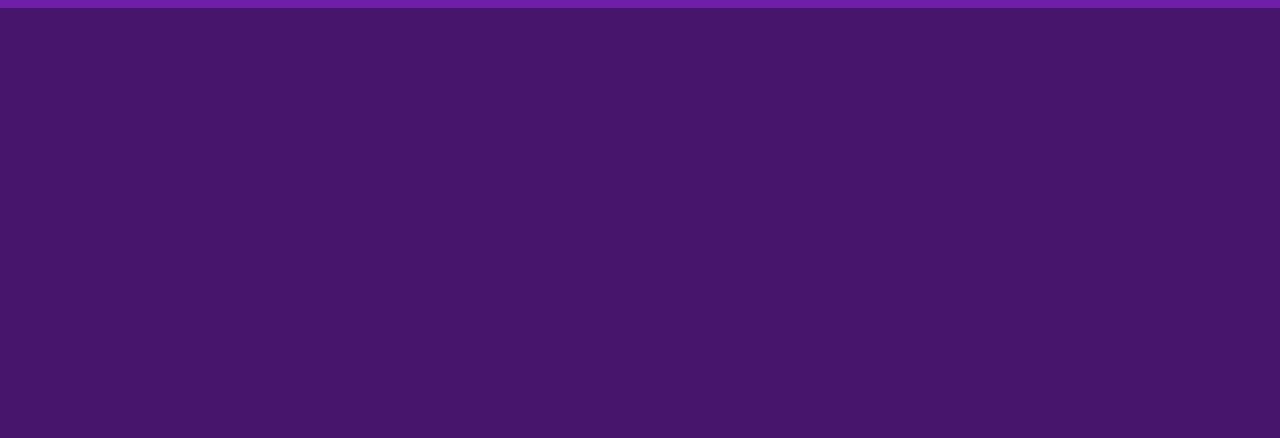
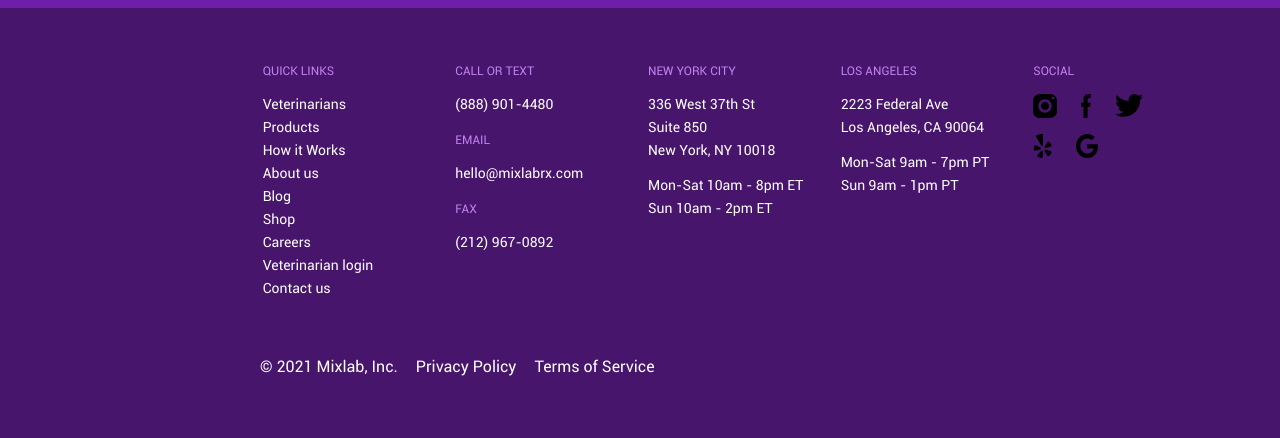
Before and after one commit to dubnyaka/Mixlab, a plain HTML site: page index.html in a window 1280 px wide. Shown: the part 4518-4956 px from the top of the page. Drawn offline with nearby package versions, Linux system fonts and the light colour scheme.

Commit message:
No-adaptive version is done

```diff
--- a/css/style.css
+++ b/css/style.css
@@ -45,6 +45,14 @@
     line-height: 19px;
     padding: 15px 40px;
     border-radius: 24px;
+}
+
+.mb-4{
+    margin-bottom: 1rem;
+}
+
+.mt-4{
+    margin-top: 1rem;
 }
 
 .container {
@@ -326,7 +334,7 @@
     padding-bottom: 27px;
 }
 
-.carousel{
+.carousel {
     height: 354px;
 }
 
@@ -350,6 +358,7 @@
 .carousel__img {
     width: 100%;
     height: 100%;
+    flex-grow: 1;
 }
 
 .country {
@@ -391,25 +400,26 @@
     text-align: center;
 }
 
-.in-the-wild__btn-container{
+.in-the-wild__btn-container {
     display: flex;
     justify-content: center;
 }
 
-.article-carousel {
-    height: 485px;
-    margin-bottom: 49px;
+.article-carousel{
+    display: flex;
+    justify-content: center;
 }
 
 .article-carousel__cell {
     width: 27%;
     margin-right: 32px;
-    height: 100%;
+    height: 485px;
     display: flex;
     flex-direction: column;
+    margin-bottom: 49px;
 }
 
-.article-carousel__img{
+.article-carousel__img {
     flex-grow: 0;
 }
 
@@ -440,23 +450,98 @@
     padding-bottom: 15px;
 }
 
-.article-carousel__link{
+.article-carousel__link {
     margin-top: auto;
 }
 
-.footer{
+.footer {
     height: 581px;
     background: #48156D;
 }
 
-.footer__head{
+.footer__head {
     height: 151px;
     background: #6F1EAA;
 }
 
-.footer__logo-list{
+.footer__logo-list {
     display: flex;
     justify-content: space-evenly;
     padding-top: 40px;
     padding-bottom: 24px;
 }
+
+.footer-info {
+    padding-left: 2.5rem;
+    padding-right: 2.5rem;
+    padding-bottom: 2rem;
+    max-width: 1220px;
+    margin-left: auto;
+    margin-right: auto;
+}
+
+.footer-info__grid {
+    display: grid;
+    grid-template-columns: repeat(6, minmax(0, 1fr));
+    grid-gap: 1rem;
+    gap: 1rem;
+    padding-top: 3.5rem;
+    padding-bottom: 3.5rem;
+}
+
+.footer-info__grid-element-grid {
+    display: grid;
+    grid-row-gap: 1rem;
+    row-gap: 1rem;
+}
+
+.footer__title {
+    color: #C282F0;
+    font-size: 12px;
+    line-height: 14px;
+    text-transform: uppercase;
+}
+
+.footer__link{
+    margin-bottom: 0.25rem;
+}
+
+.footer__link a{
+    font-size: 14px;
+    line-height: 18px;
+    color: #fff;
+}
+
+.social-images{
+    display: flex;
+    flex-direction: column;
+}
+
+.social-images{
+    margin-top: 1rem;
+}
+
+.social-images__block{
+    display: flex;
+}
+
+.social-images__block + .social-images__block{
+    margin-top: 1rem;
+}
+
+.social-images__img + .social-images__img{
+    margin-left: 24px;
+}
+
+.footer-copyrite{
+    display: flex;
+
+}
+
+.footer-copyrite__item{
+    margin-right: 18px;
+}
+
+.footer-copyrite__item, .footer-copyrite__item a{
+    color: #fff;
+}
--- a/index.html
+++ b/index.html
@@ -243,26 +243,6 @@
           </div>
         </div>
 
-        <div class="article-carousel__cell">
-          <img src="images/in-the-wild__img1.jpg" alt="" class="article-carousel__img" style="width:100%">
-          <div class="article-carousel__text-block">
-            <p class="article-carousel__data">May 3, 2021</p>
-            <h3 class="article-carousel__title">What is compounding?</h3>
-            <p class="article-carousel__text">Compounding is the art and science of preparing personalized medications.
-            </p>
-            <a href="#" class="article-carousel__link">Read the article</a>
-          </div>
-        </div>
-
-        <div class="article-carousel__cell">
-          <img src="images/in-the-wild__img2.jpg" alt="" class="article-carousel__img" style="width:100%">
-          <div class="article-carousel__text-block">
-            <p class="article-carousel__data">June 15, 2021</p>
-            <h3 class="article-carousel__title">Anxiety in Pets</h3>
-            <p class="article-carousel__text">An interview with a top behavioral specialist in NYC.</p>
-            <a href="#" class="article-carousel__link">Read the article</a>
-          </div>
-        </div>
       </div>
       <div class="in-the-wild__btn-container">
         <button class="in-the-wild__btn medium-btn">View more</button>
@@ -282,6 +262,103 @@
         </div>
       </div>
 
+      <div class="footer-info">
+        <div class="footer-info__grid">
+          <div class="footer-info__grid-element">
+          </div>
+          <div class="footer-info__grid-element">
+            <p class="footer__title">Quick Links</p>
+            <div class="mt-4">
+              <p class="footer__link"><a href="">Veterinarians</a></p>
+              <p class="footer__link"><a href="">Products</a></p>
+              <p class="footer__link"><a href="">How it Works</a></p>
+              <p class="footer__link"><a href="">About us</a></p>
+              <p class="footer__link"><a href="">Blog</a></p>
+              <p class="footer__link"><a href="">Shop</a></p>
+              <p class="footer__link"><a href="">Careers</a></p>
+              <p class="footer__link"><a href="">Veterinarian login</a></p>
+              <p class="footer__link"><a href="">Contact us</a></p>
+            </div>
+          </div>
+          <div>
+            <div class="footer-info__grid-element-grid">
+              <div>
+                <p class="footer__title">Call or Text</p>
+                <div class="mt-4">
+                  <p class="footer__link"><a href="">(888) 901-4480</a></p>
+                </div>
+              </div>
+              <div>
+                <p class="footer__title">Email</p>
+                <div class="mt-4">
+                  <p class="footer__link"><a href="">hello@mixlabrx.com</a></p>
+                </div>
+              </div>
+              <div>
+                <p class="footer__title">Fax</p>
+                <div class="mt-4">
+                  <p class="footer__link"><a href="">(212) 967-0892</a></p>
+                </div>
+              </div>
+            </div>
+          </div>
+
+          <div class="footer-info__grid-element">
+            <p class="footer__title">New York City</p>
+            <div class="mt-4">
+              <div class="mb-4">
+                <p class="footer__link"><a href="">336 West 37th St</a></p>
+                <p class="footer__link"><a href="">Suite 850</a></p>
+                <p class="footer__link"><a href="">New York, NY 10018</a></p>
+              </div>
+              <p class="footer__link"><a href="">Mon-Sat 10am - 8pm ET</a></p>
+              <p class="footer__link"><a href="">Sun 10am - 2pm ET</a></p>
+            </div>
+          </div>
+
+          <div class="footer-info__grid-element">
+            <p class="footer__title">Los Angeles</p>
+            <div class="mt-4">
+              <div class="mb-4">
+                <p class="footer__link"><a href="">2223 Federal Ave</a></p>
+                <p class="footer__link"><a href="">Los Angeles, CA 90064</a></p>
+              </div>
+              <p class="footer__link"><a href="">Mon-Sat 9am - 7pm PT</a></p>
+              <p class="footer__link"><a href="">Sun 9am - 1pm PT</a></p>
+            </div>
+          </div>
+          <div class="footer-info__grid-element">
+            <p class="footer__title">Social</p>
+            <div class="mt-4">
+              <div class="social-images">
+
+                <div class="social-images__block">
+                  <img src="images/social-images__img1.svg" alt="social-images" class="social-images__img">
+                  <img src="images/social-images__img2.svg" alt="social-images" class="social-images__img">
+                  <img src="images/social-images__img3.svg" alt="social-images" class="social-images__img">
+                </div>
+                <div class="social-images__block">
+                  <img src="images/social-images__img4.svg" alt="social-images" class="social-images__img">
+                  <img src="images/social-images__img5.svg" alt="social-images" class="social-images__img">
+                </div>
+              </div>
+
+            </div>
+          </div>
+        </div>
+
+        <div class="footer-copyrite">
+          <div style="width: 16.666667%;"></div>
+          <div class="footer-copyrite__item"><p>© 2021 Mixlab, Inc.</p></div>
+          <div class="footer-copyrite__item"><a href="#" class="footer-copyrite__link">Privacy Policy</a></div>
+          <div class="footer-copyrite__item"><a href="#" class="footer-copyrite__link">Terms of Service</a></div>
+
+
+
+        </div>
+
+      </div>
+
     </footer>
 
   </main>
--- a/js/main.js
+++ b/js/main.js
@@ -11,15 +11,5 @@
           });
     });
 
-    $(document).ready(function(){
-        $('.article-carousel').flickity({
-            // options
-            cellAlign: 'center',
-            groupCells: 2,
-            pageDots: false,
-            prevNextButtons: false,
-            // autoPlay: true,
-          });
-    });
 
 });
```
Also changed, not shown: images/social-images__img1.svg (added), images/social-images__img2.svg (added), images/social-images__img3.svg (added), images/social-images__img4.svg (added), images/social-images__img5.svg (added).
